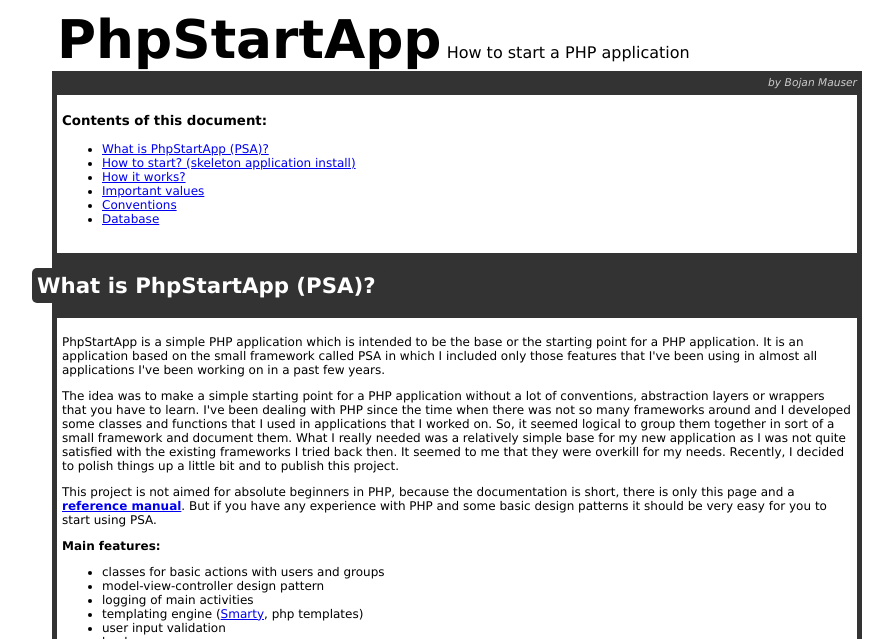
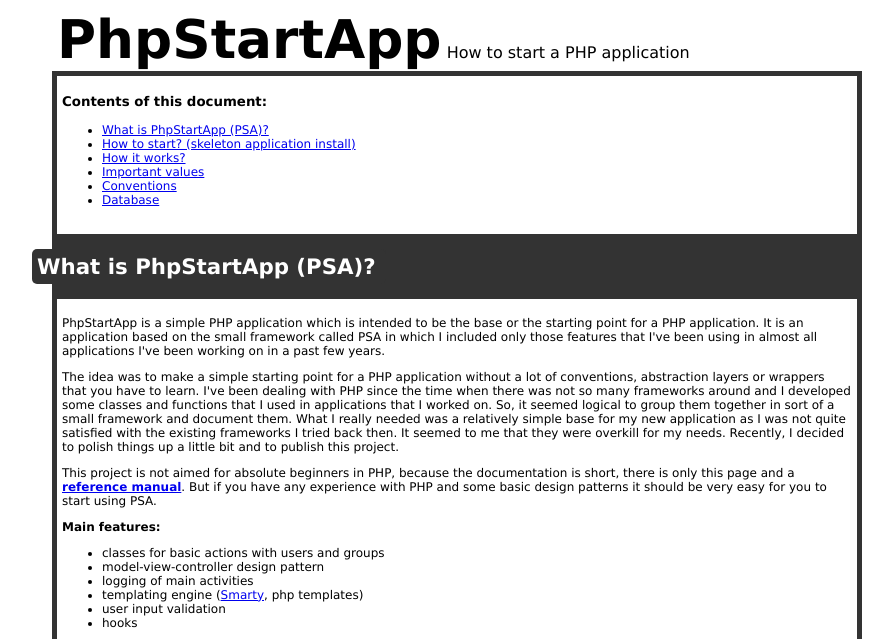
Before and after one commit to bmauser/psa_docs, a plain HTML site: page documentation.html in a window 1280 px wide. Shown: the top 639 px of the page, without its empty margins (183-1076 px from the left). Drawn offline with Linux system fonts and the light colour scheme.

Commit message:
docs update

```diff
--- a/documentation.html
+++ b/documentation.html
@@ -198,7 +198,7 @@ h3 {
 	<span style="font-size: 12pt;">How to start a PHP application</div>
 </div>
 <div class="main_content">
-	<div class="by">by Bojan Mauser</div>
+
 
 
 <!-- section -->
```
